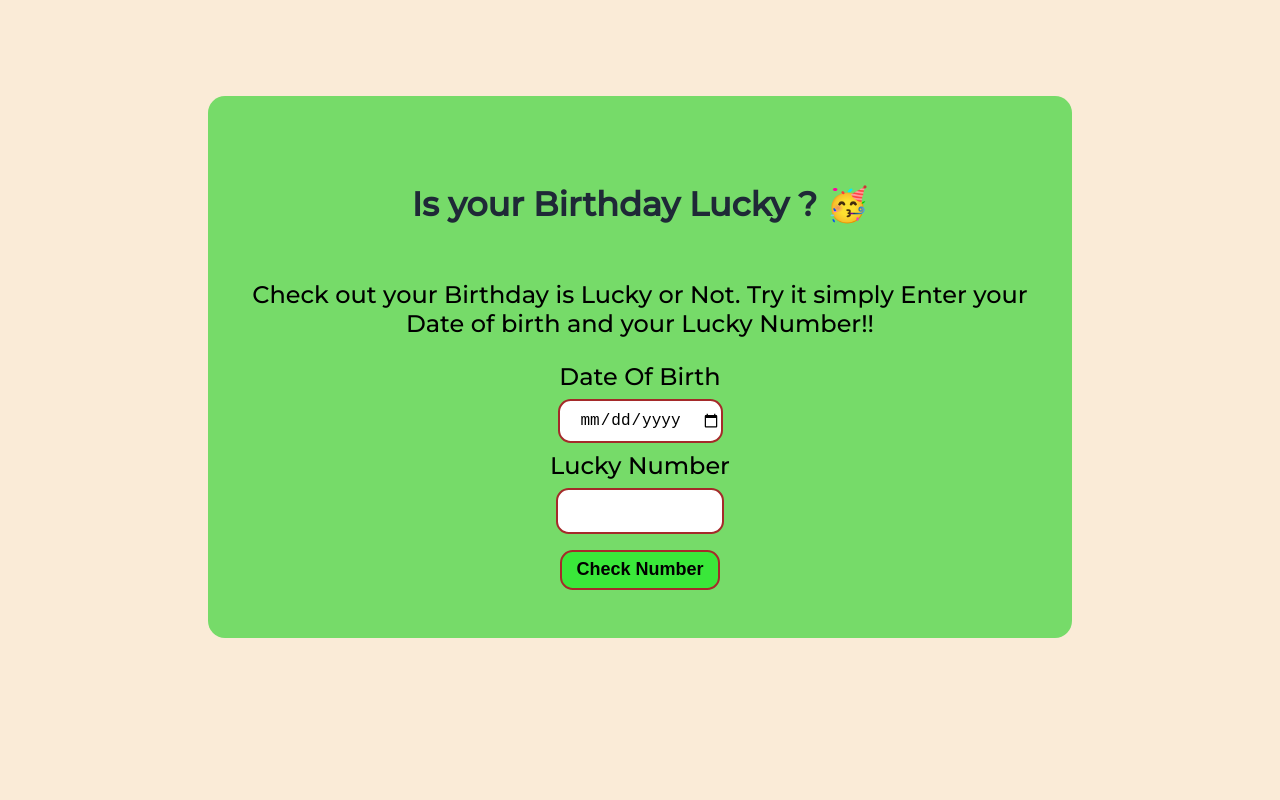
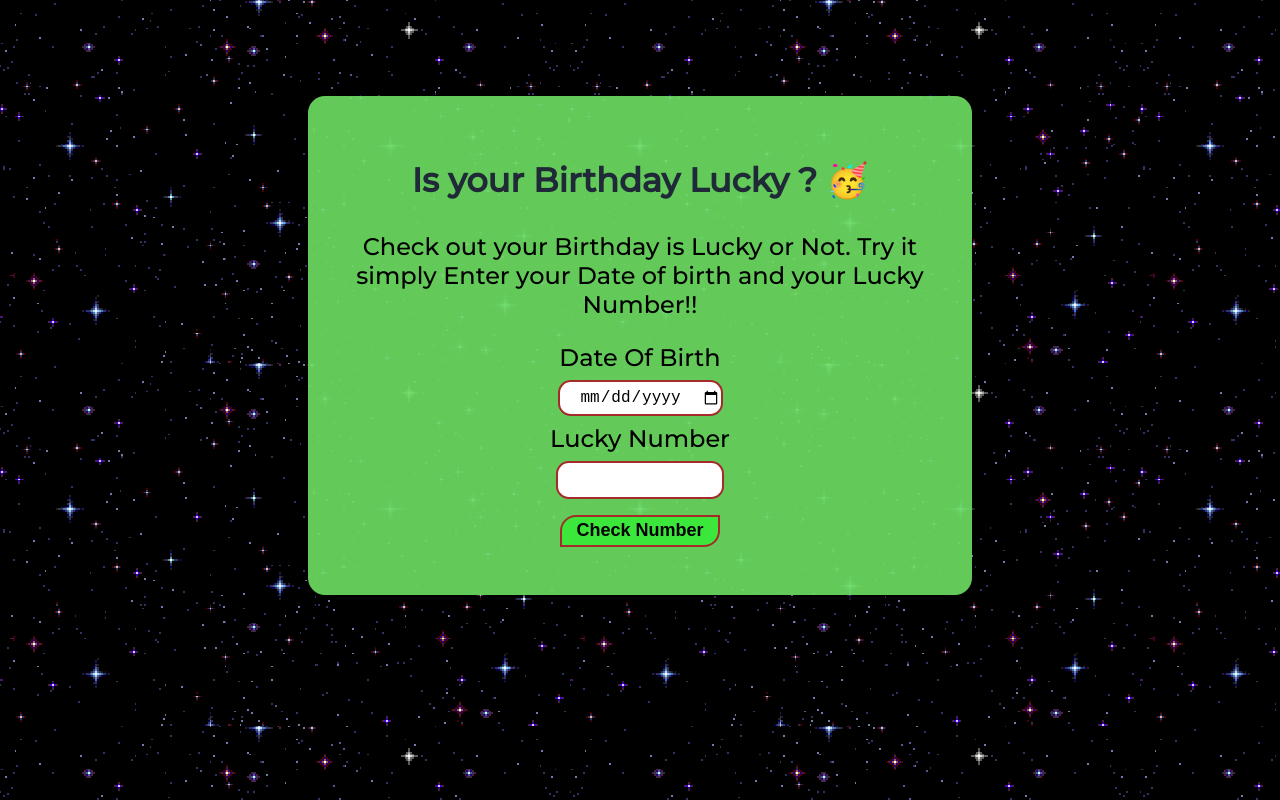
Before and after one commit to rayush158/Is-your-Bday-lucky, a plain HTML site: page index.html in a window 1280 px wide. Drawn offline with Linux system fonts and the light colour scheme.

Commit message:
feat update

```diff
--- a/style.css
+++ b/style.css
@@ -1,16 +1,16 @@
 @import url('https://fonts.googleapis.com/css2?family=Montserrat:wght@500&display=swap');
 body {
     text-align: center;
-    max-width: 1300px;
+    max-width: 1000px;
     margin: 0rem auto;
-    background-color: antiquewhite;
+    background-image: url(img/bg.gif);
     font-family: "Montserrat", sans-serif;
     font-size: 1rem;
   }
   h1 {
     font-size: 2.1rem;
     color: #1f2937;
-    padding: 2rem 1rem;
+    padding: 0.5rem 1rem;
   }
 #main{
 
@@ -19,12 +19,13 @@ body {
   padding: 2rem 2rem;
   margin: 6rem auto;
   background-color: #6bdb61ec;
-  max-width: 800px;
+  max-width: 600px;
+  max-height: 500px;
   font-size: 1.5rem;
 }
 input{ margin: .5rem auto;
     display: block;
-    height: 2.5rem;
+    height: 2rem;
     text-align: center;
     border-radius: 0.8rem;
     width: 10rem;
@@ -34,9 +35,10 @@ input{ margin: .5rem auto;
 button{
     margin: 1rem auto;
   display: block;
-  height: 2.5rem;
+  height: 2rem;
   text-align: center;
-  border-radius: 0.8rem;
+  border-bottom-right-radius: 1rem;
+  border-top-left-radius: 1rem;
   width: 10rem;
   border: solid brown 2px;
   font-size: large;
```
Also changed, not shown: img/bg.gif (added).
